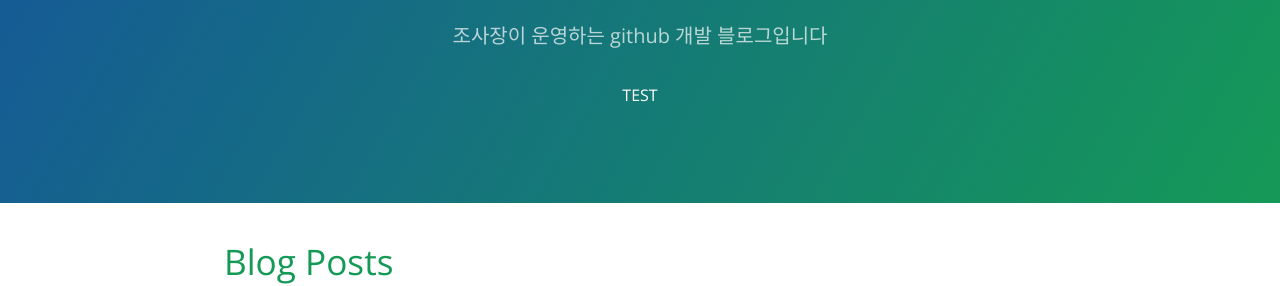
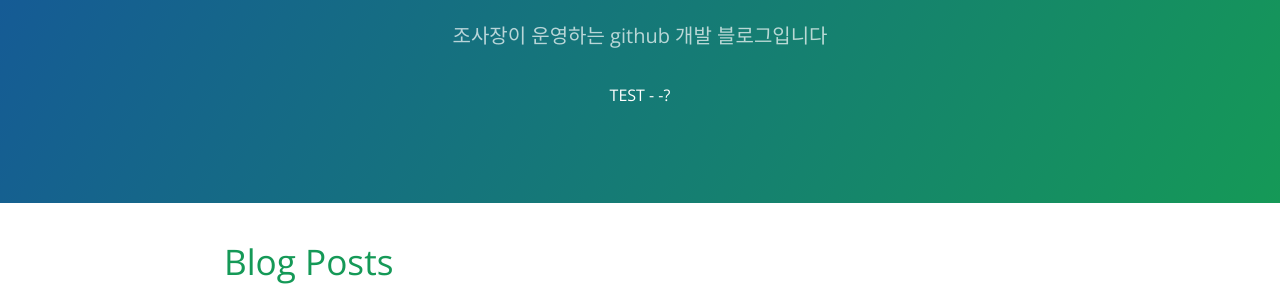
Before and after one commit to chosajang/mytoy, a Jekyll site: the page built from index.html, in a window 1280 px wide. Shown: the part 154-440 px from the top of the page. Built offline with Jekyll 4.4.1, drawn with Linux system fonts in a browser that asks for light colours; the list of posts is cut into pages by our own code.

```diff
--- a/_includes/page-header.html
+++ b/_includes/page-header.html
@@ -1,5 +1,5 @@
 <section class="page-header">
   <h1 class="project-name">{{ site.title }}</h1>
   <h2 class="project-tagline">{{ site.tagline }}</h2>
-  <p>TEST</p>
+  <p>TEST - -?</p>
 </section>
```
